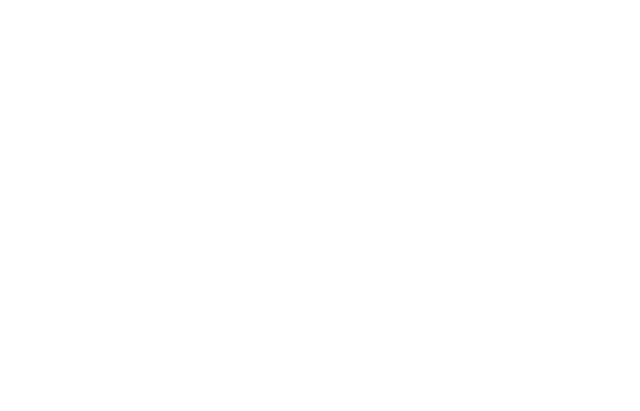
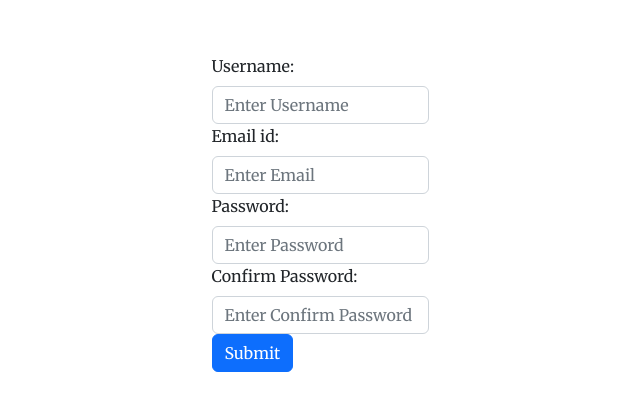
Before and after one commit to Gjeev/JAVAbuilds, a React (Vite) app in the folder client/: page /signUp in a window 1280 px wide. Before the commit this address had no page. Shown: the part 187-598 px from the top of the page, without its empty margins (320-960 px from the left). Built offline with nearby package versions, Linux system fonts and the light colour scheme.

Commit message:
added login signup

```diff
--- a/client/src/App.jsx
+++ b/client/src/App.jsx
@@ -3,6 +3,8 @@
 import DashBoard from "./pages/home/DashBoard";
 import "bootstrap/dist/css/bootstrap.min.css";
 import NavBar from "./components/NavBar";
+import Login from "./pages/auth/Login";
+import SignUp from "./pages/auth/SignUp";
 
 export default function App() {
   return (
@@ -17,6 +19,24 @@
             </>
           }
         ></Route>
+        <Route
+          exact
+          path="/signUp"
+          element={
+            <div className="d-flex flex-column justify-content-center align-items-center min-vh-100">
+              <SignUp></SignUp>
+            </div>
+          }
+        ></Route>
+        <Route
+          exact
+          path="/login"
+          element={
+            <div className="d-flex flex-column justify-content-center align-items-center min-vh-100">
+              <Login></Login>
+            </div>
+          }
+        ></Route>
       </Routes>
     </Router>
   );
--- a/client/src/pages/auth/Login.jsx
+++ b/client/src/pages/auth/Login.jsx
@@ -0,0 +1,38 @@
+import { useState } from 'react';
+import Button from 'react-bootstrap/Button';
+import Form from 'react-bootstrap/Form';
+
+const Login = () => {
+
+    const [userName,setUserName]=useState("");
+    const [password,setPassword]=useState("")
+    const handleChangeUserName=(event)=>{
+        setUserName(event.target.value);
+    }
+    const handleChangePassword=(event)=>{
+        setPassword(event.target.value);
+    }
+    const handleSubmit = (event) => {
+        event.preventDefault();
+        console.log(userName);
+        console.log(password);
+    };
+    return (
+    <Form className='Form' onSubmit={handleSubmit}>
+      <Form.Group className="formField" controlId="formBasicEmail">
+        <Form.Label>Username</Form.Label>
+        <Form.Control type="text" placeholder="Enter Username" value={userName} onChange={handleChangeUserName}/>
+      </Form.Group>
+      <Form.Group className="formField" controlId="formBasicPassword">
+        <Form.Label>Password</Form.Label>
+        <Form.Control type="password" placeholder="Password" value={password} onChange={handleChangePassword}/>
+      </Form.Group>
+      <Button variant="primary" type="submit" className='submitButton'>
+        Submit
+      </Button>
+      <a href=""className='signUp'>Not a user? sign up</a>
+    </Form>
+     );
+}
+
+export default Login;
--- a/client/src/pages/auth/SignUp.jsx
+++ b/client/src/pages/auth/SignUp.jsx
@@ -0,0 +1,58 @@
+import { useState } from "react";
+import { Button, Form, FormGroup, FormLabel } from "react-bootstrap";
+
+const SignUp = () => {
+    const [userName,setUserName]=useState("");
+    const [email,setEmail]=useState("");
+    const [password,setPassword]=useState("");
+    const [cPassword,setCPassword]=useState("");
+    const [error,setError]=useState("");
+    const handleChangeUserName=(event)=>{
+        setUserName(event.target.value);
+    }
+    const handleChangePassword=(event)=>{
+        setPassword(event.target.value);
+    }
+    const handleChangeEmail=(event)=>{
+        setEmail(event.target.value);
+    }
+    const handleChangeCPassword=(event)=>{
+        setCPassword(event.target.value);
+    }
+    const handleSubmit = (event) => {
+        event.preventDefault();
+        if(password!==cPassword)setError("the password and confirm password should be same");
+        else{
+            console.log(userName);
+            console.log(email);
+            console.log(password);
+            console.log(cPassword);
+        }
+    };
+    return (
+        <Form className="Form" onSubmit={handleSubmit}>
+            <Form.Group className="formField">
+                <Form.Label>Username:</Form.Label>
+                <Form.Control type="text" placeholder="Enter Username" value={userName} onChange={handleChangeUserName}></Form.Control>
+            </Form.Group>
+            <Form.Group className="formField">
+                <Form.Label>Email id:</Form.Label>
+                <Form.Control type="email" placeholder="Enter Email" value={email} onChange={handleChangeEmail}/>
+            </Form.Group>
+            <Form.Group className="formField">
+                <Form.Label>Password:</Form.Label>
+                <Form.Control type="password" placeholder="Enter Password" value={password} onChange={handleChangePassword}></Form.Control>
+            </Form.Group>
+            <Form.Group className="formField">
+                <Form.Label>Confirm Password:</Form.Label>
+                <Form.Control type="password" placeholder="Enter Confirm Password" value={cPassword} onChange={handleChangeCPassword}/>
+                <Form.Text className="errorMessage">{error}</Form.Text>
+            </Form.Group>
+            <Button type="submit" variant="primary" className="submitButton">
+                Submit
+            </Button>
+        </Form>
+     );
+}
+
+export default SignUp;
```
